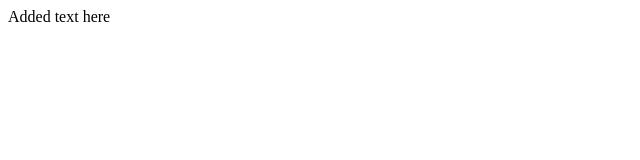
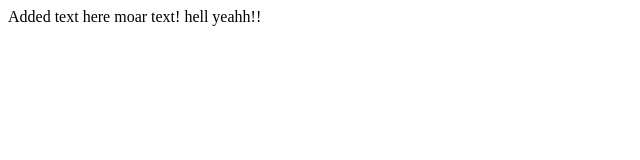
Before and after one commit to chachachiii/blog_05, a plain HTML site: page index.html in a window 1280 px wide. Shown: the whole page, without its empty margins (0-640 px from the left). Drawn offline with Linux system fonts and the light colour scheme.

Commit message:
added even more text

```diff
--- a/index.html
+++ b/index.html
@@ -7,5 +7,6 @@
 </head>
 <body>
     Added text here
+    moar text! hell yeahh!!
 </body>
 </html>
```
